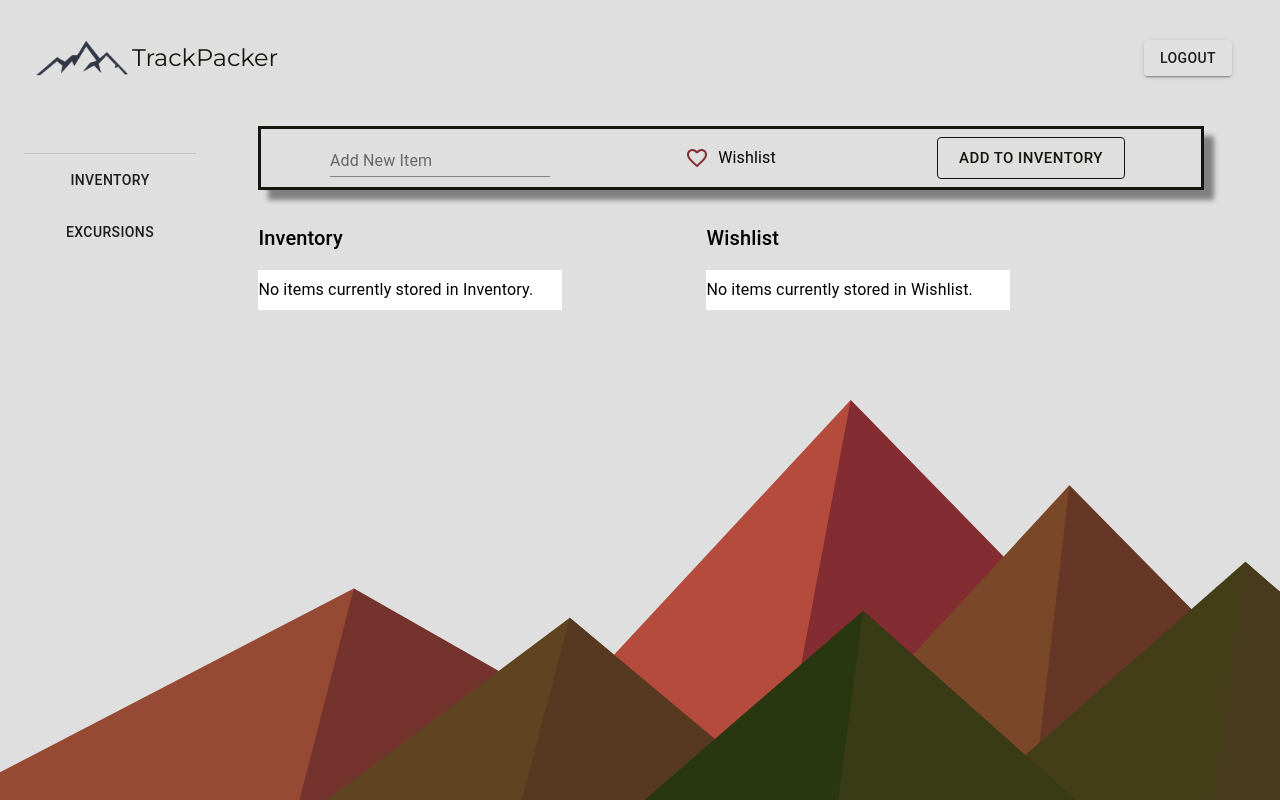
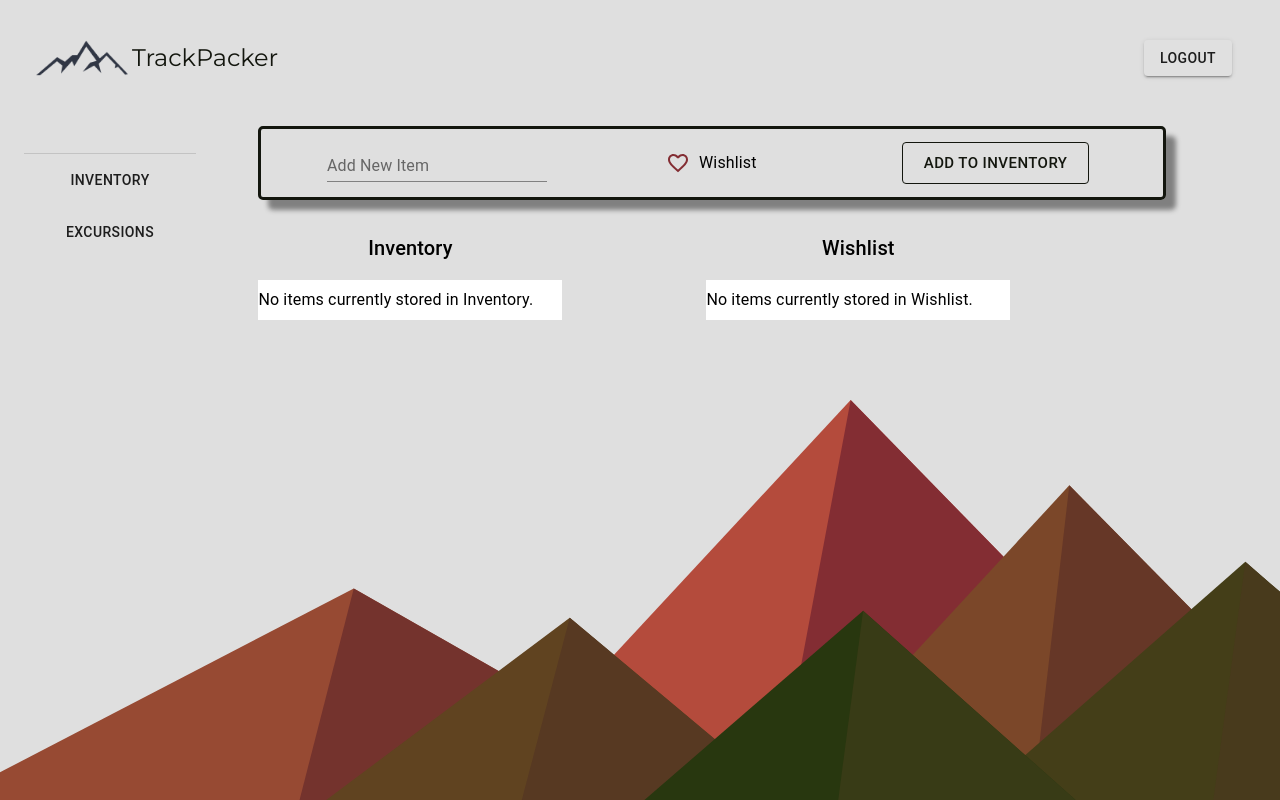
Before and after one commit to jameygronewald/trackPacker2, a React (Create React App) app in the folder client/: page /inventory in a window 1280 px wide. Built offline with nearby package versions, Linux system fonts and the light colour scheme; the HTML template or start-up script is replaced by a standard one.

Commit message:
centered inventory list titles

```diff
--- a/client/src/views/Inventory/Inventory.css
+++ b/client/src/views/Inventory/Inventory.css
@@ -1,4 +1,22 @@
+.inventoryContainer {
+  display: flex;
+  justify-content: center;
+}
+
+.inventoryBox {
+  width: 100%;
+  margin: 10px 0 0 3vw;
+}
+
 .addItemForm {
   display: flex;
   justify-content: space-around;
+  box-shadow: 10px 10px 5px grey;
+  border: solid #13160e 3px;
+  border-radius: 5px;
+  padding: 5px;
 }
+
+.inventoryListTitle {
+  text-align: center;
+}
--- a/client/src/views/Inventory/InventoryList.tsx
+++ b/client/src/views/Inventory/InventoryList.tsx
@@ -15,6 +15,7 @@ import {
 import DeleteIcon from '@material-ui/icons/Delete';
 import FavoriteIcon from '@material-ui/icons/Favorite';
 import FavoriteBorderIcon from '@material-ui/icons/FavoriteBorder';
+import './Inventory.css';
 
 const useStyles = makeStyles(theme => ({
   root: {
@@ -54,7 +55,10 @@ const InventoryList: React.FC<InventoryListProps> = (
     <div className={classes.root}>
       <Grid container spacing={2}>
         <Grid item xs={12} sm={5}>
-          <Typography variant='h6' className={classes.title}>
+          <Typography
+            variant='h6'
+            className={`inventoryListTitle ${classes.title}`}
+          >
             Inventory
           </Typography>
           <div className={classes.demo}>
@@ -96,7 +100,10 @@ const InventoryList: React.FC<InventoryListProps> = (
         </Grid>
         <Grid item xs={12} sm={2}></Grid>
         <Grid item xs={12} sm={5}>
-          <Typography variant='h6' className={classes.title}>
+          <Typography
+            variant='h6'
+            className={`inventoryListTitle ${classes.title}`}
+          >
             Wishlist
           </Typography>
           <div className={classes.demo}>
--- a/client/src/views/Inventory/index.tsx
+++ b/client/src/views/Inventory/index.tsx
@@ -77,32 +77,19 @@ const Inventory = (props: Props) => {
         <Grid item xs={12} sm={2}>
           <Dashboard />
         </Grid>
-        <Grid
-          className='inventoryContainer'
-          style={{ marginLeft: '3vw' }}
-          item
-          xs={12}
-          sm={9}
-        >
-          <Box
-            style={{
-              marginTop: '10px',
-            }}
-          >
+        <Grid className='inventoryContainer' item xs={12} sm={9}>
+          <Box className='inventoryBox'>
             <form
               className='addItemForm'
               onSubmit={handleSubmit}
               style={{
-                boxShadow: '10px 10px 5px grey',
-                borderStyle: 'solid',
-                borderColor: '#13160e',
+
               }}
             >
               <TextField
                 id='standard-basic'
                 label='Add New Item'
                 name='newItem'
-                // ref='textEl'
                 inputRef={textInput}
                 type='text'
                 placeholder='Enter Item Name'
```
